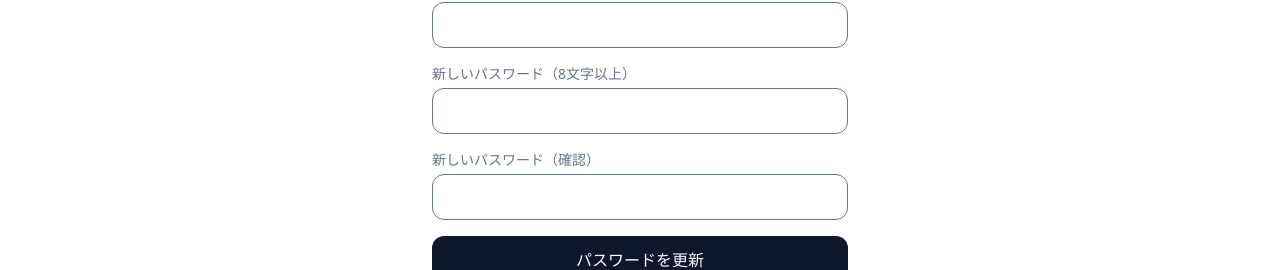
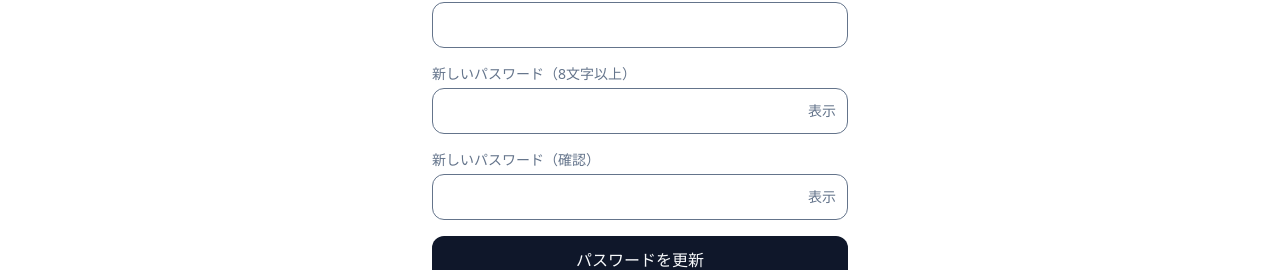
Before and after one commit to shira-shin/lab_yoyaku, a Next.js app in the folder web/: page /reset-password in a window 1280 px wide. Shown: the part 270-540 px from the top of the page. Built offline with nearby package versions, Linux system fonts and the light colour scheme; no server answers.

Commit message:
feat: add password toggles and clean up calendar logging

```diff
--- a/web/src/app/groups/join/page.tsx
+++ b/web/src/app/groups/join/page.tsx
@@ -4,6 +4,7 @@ import { useEffect, useState } from "react";
 import { useRouter, useSearchParams } from "next/navigation";
 import { DB_NOT_INITIALIZED_ERROR } from "@/lib/db/constants";
 import { Button } from "@/components/ui/Button";
+import PasswordInput from "@/components/ui/PasswordInput";
 
 export default function GroupJoinPage() {
   const searchParams = useSearchParams();
@@ -122,11 +123,11 @@ export default function GroupJoinPage() {
         </label>
         <label className="block">
           <div className="mb-1">パスコード（必要な場合）</div>
-          <input
-            type="password"
-            className="w-full rounded-xl border p-3"
+          <PasswordInput
             value={passcode}
             onChange={(e) => setPasscode(e.target.value)}
+            className="w-full rounded-xl border p-3"
+            autoComplete="off"
           />
         </label>
         {err && (
--- a/web/src/app/groups/new/NewGroupForm.tsx
+++ b/web/src/app/groups/new/NewGroupForm.tsx
@@ -3,6 +3,7 @@
 import { useFormState, useFormStatus } from 'react-dom';
 import { createGroupAction, type NewGroupFormState } from './actions';
 import { Button } from '@/components/ui/Button';
+import PasswordInput from '@/components/ui/PasswordInput';
 
 type Props = {
   disabled?: boolean;
@@ -39,11 +40,11 @@ export default function NewGroupForm({ disabled, disabledReason }: Props) {
         </label>
         <label className="block">
           <div className="mb-1">パスワード</div>
-          <input
-            type="password"
+          <PasswordInput
             name="password"
             className="w-full rounded-xl border p-3"
             required
+            autoComplete="new-password"
           />
         </label>
         <div className="pt-2 space-y-4">
--- a/web/src/app/login/page.tsx
+++ b/web/src/app/login/page.tsx
@@ -2,6 +2,7 @@
 
 import { useRouter, useSearchParams } from "next/navigation";
 import { FormEvent, useCallback, useMemo, useState } from "react";
+import PasswordInput from "@/components/ui/PasswordInput";
 
 type AuthTab = "login" | "register" | "forgot";
 
@@ -236,12 +237,13 @@ export default function LoginPage() {
                   </label>
                   <label className="block text-sm font-medium text-muted-foreground">
                     パスワード
-                    <input
+                    <PasswordInput
                       required
-                      type="password"
                       value={password}
                       onChange={(e) => setPassword(e.target.value)}
-                      className="mt-1 w-full rounded-xl border bg-background px-4 py-3"
+                      className="w-full rounded-xl border bg-background px-4 py-3"
+                      containerClassName="mt-1"
+                      autoComplete="current-password"
                     />
                   </label>
                   <button
@@ -278,24 +280,26 @@ export default function LoginPage() {
                   </label>
                   <label className="block text-sm font-medium text-muted-foreground">
                     パスワード（8文字以上）
-                    <input
+                    <PasswordInput
                       required
                       minLength={8}
-                      type="password"
                       value={password}
                       onChange={(e) => setPassword(e.target.value)}
-                      className="mt-1 w-full rounded-xl border bg-background px-4 py-3"
+                      className="w-full rounded-xl border bg-background px-4 py-3"
+                      containerClassName="mt-1"
+                      autoComplete="new-password"
                     />
                   </label>
                   <label className="block text-sm font-medium text-muted-foreground">
                     パスワード（確認）
-                    <input
+                    <PasswordInput
                       required
                       minLength={8}
-                      type="password"
                       value={confirmPassword}
                       onChange={(e) => setConfirmPassword(e.target.value)}
-                      className="mt-1 w-full rounded-xl border bg-background px-4 py-3"
+                      className="w-full rounded-xl border bg-background px-4 py-3"
+                      containerClassName="mt-1"
+                      autoComplete="new-password"
                     />
                   </label>
                   <button
--- a/web/src/app/profile/page.tsx
+++ b/web/src/app/profile/page.tsx
@@ -1,5 +1,6 @@
 "use client";
 import { useEffect, useState } from "react";
+import PasswordInput from "@/components/ui/PasswordInput";
 
 type Group = {
   id: string;
@@ -201,11 +202,13 @@ export default function ProfilePage() {
               onChange={(event) => setSlug(event.target.value)}
               className="flex-1 border rounded p-2"
             />
-            <input
+            <PasswordInput
               placeholder="passcode (必要な場合)"
               value={passcode}
               onChange={(event) => setPasscode(event.target.value)}
-              className="flex-1 border rounded p-2"
+              className="w-full border rounded p-2"
+              containerClassName="flex-1"
+              autoComplete="off"
             />
             {alreadyMember ? (
               <a
--- a/web/src/app/reset-password/_components/ResetPasswordForm.tsx
+++ b/web/src/app/reset-password/_components/ResetPasswordForm.tsx
@@ -2,6 +2,7 @@
 
 import { FormEvent, useCallback, useEffect, useMemo, useState } from "react";
 import { useRouter, useSearchParams } from "next/navigation";
+import PasswordInput from "@/components/ui/PasswordInput";
 
 type ResetPasswordFormProps = {
   initialToken?: string;
@@ -81,25 +82,27 @@ export default function ResetPasswordForm({ initialToken = "" }: ResetPasswordFo
 
           <label className="block text-sm font-medium text-muted-foreground">
             新しいパスワード（8文字以上）
-            <input
-              type="password"
+            <PasswordInput
               minLength={8}
               required
               value={password}
               onChange={(e) => setPassword(e.target.value)}
-              className="mt-1 w-full rounded-xl border bg-background px-4 py-3"
+              className="w-full rounded-xl border bg-background px-4 py-3"
+              containerClassName="mt-1"
+              autoComplete="new-password"
             />
           </label>
 
           <label className="block text-sm font-medium text-muted-foreground">
             新しいパスワード（確認）
-            <input
-              type="password"
+            <PasswordInput
               minLength={8}
               required
               value={confirmPassword}
               onChange={(e) => setConfirmPassword(e.target.value)}
-              className="mt-1 w-full rounded-xl border bg-background px-4 py-3"
+              className="w-full rounded-xl border bg-background px-4 py-3"
+              containerClassName="mt-1"
+              autoComplete="new-password"
             />
           </label>
 
--- a/web/src/components/CalendarWithBars.tsx
+++ b/web/src/components/CalendarWithBars.tsx
@@ -251,13 +251,6 @@ export default function CalendarWithBars({
                     event.startsAtUTC,
                     event.endsAtUTC,
                   )}）`;
-                  console.info('[tz-check]', {
-                    src: 'MonthGrid',
-                    itemId: event.id,
-                    startUTC: event.startsAtUTC,
-                    startLocal: utcIsoToLocalDate(event.startsAtUTC),
-                    label: formatUtcInAppTz(event.startsAtUTC),
-                  });
                   return (
                     <div
                       key={event.id}
@@ -368,13 +361,6 @@ function DayModal({
                 : deviceBg(event.device.id)
               : '#f5f3ff';
             const contentOpacity = past ? 'opacity-30' : undefined;
-            console.info('[tz-check]', {
-              src: 'DayModal',
-              itemId: event.id,
-              startUTC: event.startsAtUTC,
-              startLocal: utcIsoToLocalDate(event.startsAtUTC),
-              label: formatUtcInAppTz(event.startsAtUTC),
-            });
             return (
               <li
                 key={event.id}
--- /dev/null
+++ b/web/src/components/ui/PasswordInput.tsx
@@ -0,0 +1,49 @@
+"use client";
+
+import clsx from "clsx";
+import { forwardRef, useState, type InputHTMLAttributes } from "react";
+
+export type PasswordInputProps = InputHTMLAttributes<HTMLInputElement> & {
+  containerClassName?: string;
+};
+
+const PasswordInput = forwardRef<HTMLInputElement, PasswordInputProps>(
+  (
+    { className, containerClassName, type: _type, autoComplete, ...rest },
+    ref,
+  ) => {
+    const [visible, setVisible] = useState(false);
+
+    const toggle = () => {
+      setVisible((prev) => !prev);
+    };
+    const resolvedAutoComplete = autoComplete ?? "current-password";
+
+    return (
+      <div className={clsx("relative", containerClassName)}>
+        <input
+          {...rest}
+          ref={ref}
+          type={visible ? "text" : "password"}
+          autoComplete={resolvedAutoComplete}
+          className={clsx(
+            "pr-12",
+            className,
+          )}
+        />
+        <button
+          type="button"
+          onClick={toggle}
+          className="absolute inset-y-0 right-0 flex items-center pr-3 text-sm text-muted-foreground hover:text-foreground focus:outline-none focus-visible:ring-2 focus-visible:ring-offset-1 focus-visible:ring-primary"
+          aria-label={`パスワードを${visible ? "隠す" : "表示"}`}
+        >
+          {visible ? "隠す" : "表示"}
+        </button>
+      </div>
+    );
+  },
+);
+
+PasswordInput.displayName = "PasswordInput";
+
+export default PasswordInput;
```
